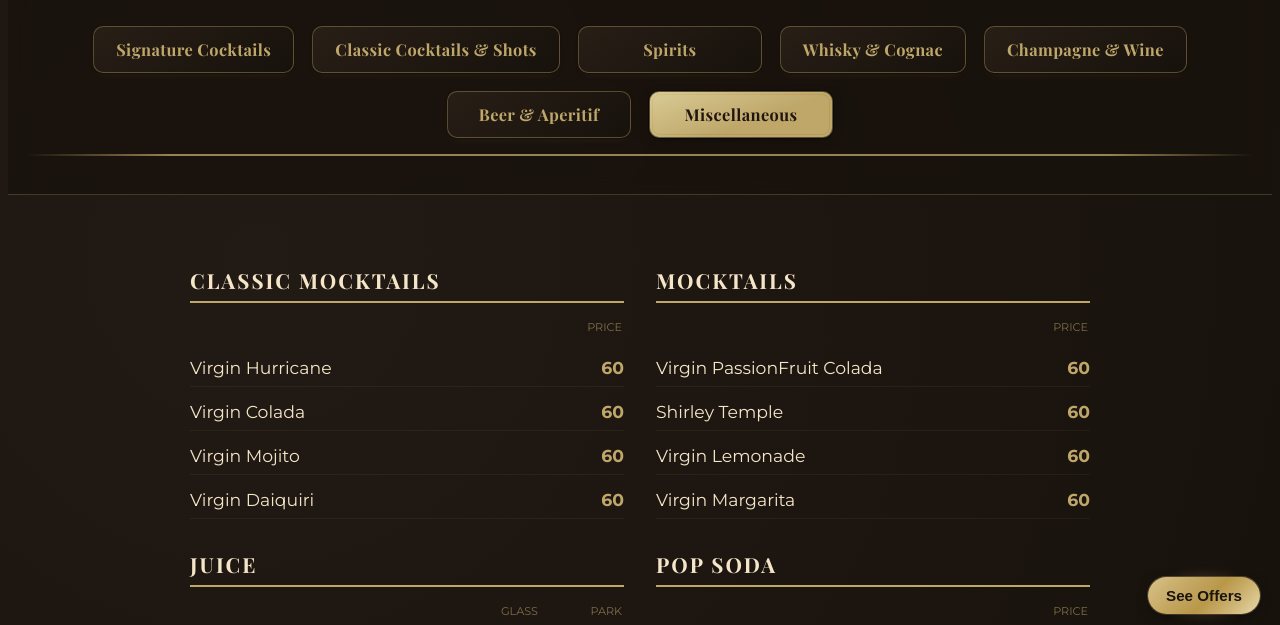
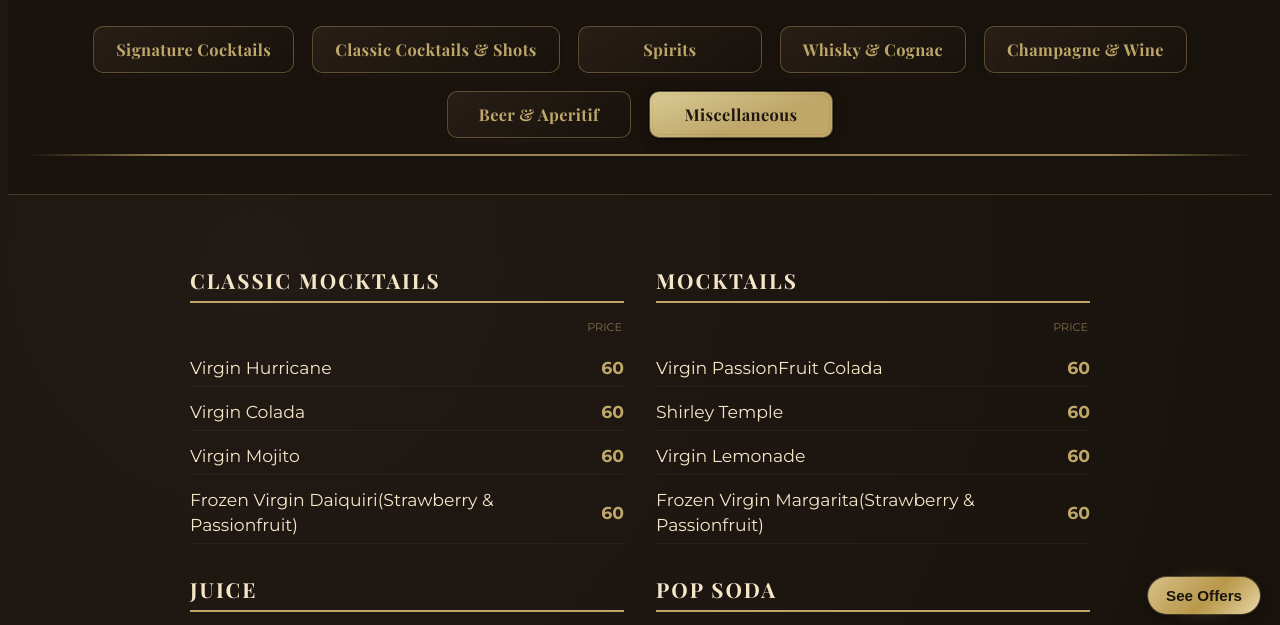
Before and after one commit to emiflair/enishdrink, a plain HTML site: page misc.html in a window 1280 px wide. Shown: the part 166-791 px from the top of the page. Drawn offline with nearby package versions, Linux system fonts and the light colour scheme.

Commit message:
Update drink names to include 'Frozen' and flavors

```diff
--- a/misc.html
+++ b/misc.html
@@ -55,7 +55,7 @@
                 <span class="misc-price">60</span>
               </div>
               <div class="misc-item">
-                <span class="misc-name">Virgin Daiquiri</span>
+                <span class="misc-name">Frozen Virgin Daiquiri(Strawberry & Passionfruit)</span>
                 <span class="misc-price">60</span>
               </div>
             </div>
@@ -79,7 +79,7 @@
                 <span class="misc-price">60</span>
               </div>
               <div class="misc-item">
-                <span class="misc-name">Virgin Margarita</span>
+                <span class="misc-name">Frozen Virgin Margarita(Strawberry & Passionfruit)</span>
                 <span class="misc-price">60</span>
               </div>
             </div>
```
